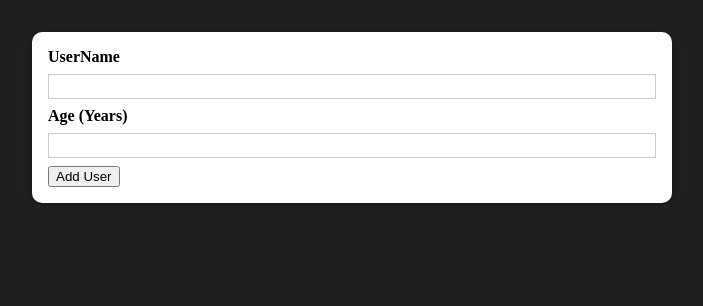
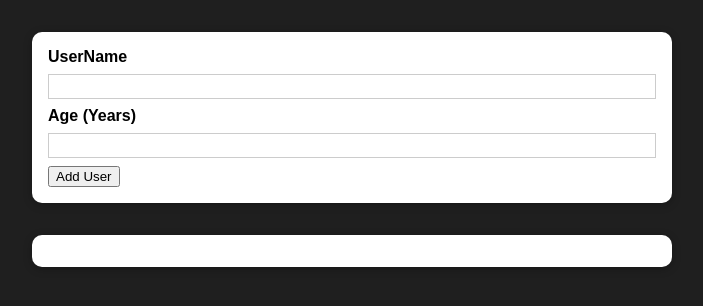
Before and after one commit to ivocardozo/AddUser, a React (Create React App) app: page / in a window 1280 px wide. Shown: the top 306 px of the page, without its empty margins (288-991 px from the left). Built offline with nearby package versions, Linux system fonts and the light colour scheme.

Commit message:
Adding user list component

```diff
--- a/src/App.js
+++ b/src/App.js
@@ -1,10 +1,11 @@
 import AddUser from './components/Users/AddUser';
-
+import UsersList from './components/Users/UsersList';
 
 function App() {
   return (
     <div>
       <AddUser />
+      <UsersList users={[]}/>
     </div>
   );
 }
--- /dev/null
+++ b/src/components/Users/UsersList.js
@@ -0,0 +1,18 @@
+import Card from '../UI/Card';
+import classes from './UsersList.module.css';
+
+const UsersList = props => {
+  return(
+    <Card className={classes.users}>
+      <ul>
+        {props.users.map((user) => (
+          <li>
+            {user.name} ({user.age} years old)
+          </li>
+        ))}
+      </ul>
+    </Card>
+  );
+};
+
+export default UsersList;
--- /dev/null
+++ b/src/components/Users/UsersList.module.css
@@ -0,0 +1,16 @@
+.users {
+  margin: 2rem auto;
+  width: 90%;
+  max-width: 40rem;
+}
+
+.users ul {
+  list-style: none;
+  padding: 1rem;
+}
+
+.users li {
+  border: 1px solid #ccc;
+  margin: 0.5rem 0;
+  padding: 0.5rem;
+}
--- a/src/index.css
+++ b/src/index.css
@@ -2,7 +2,7 @@
   box-sizing: border-box;
 }
 html {
-  font-family: border-box;
+  font-family: sans-serif;
   background-color: #1f1f1f;
 }
 body {
```
